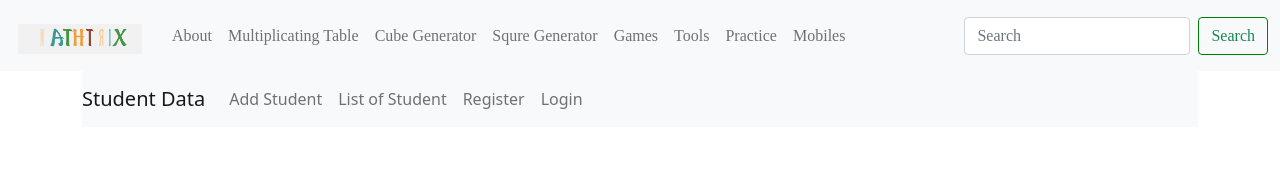
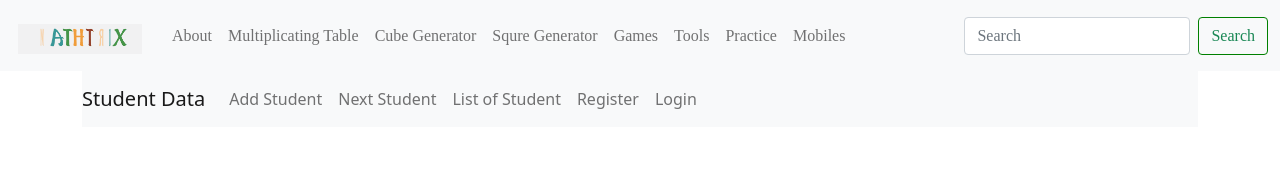
Before and after one commit to guru-1212/project, an Angular app: page /CRUD_studentData in a window 1280 px wide. Shown: the top 169 px of the page. Built offline with nearby package versions, Linux system fonts and the light colour scheme.

Commit message:
ui-changes-for student data

```diff
--- a/package.json
+++ b/package.json
@@ -19,6 +19,7 @@
     "@angular/platform-browser-dynamic": "^16.1.0",
     "@angular/router": "^16.1.0",
     "jquery": "^3.7.0",
+    "json-server": "^0.17.3",
     "rxjs": "~7.8.0",
     "tslib": "^2.3.0",
     "zone.js": "~0.13.0"
--- a/src/app/app.module.ts
+++ b/src/app/app.module.ts
@@ -43,6 +43,7 @@ import { RegisterStudentComponent } from './practice/student-data/register-stude
 import { APIPracticeComponent } from './api-practice/api-practice.component';
 import { FooterComponent } from './footer/footer.component';
 import { ForLoopPracticeComponent } from './practice/for-loop-practice/for-loop-practice.component';
+import { NextStudentComponent } from './practice/student-data/add-student/next-student/next-student.component';
 // import { APIServiceComponent } from './api-practice/api-service/api-service.component';
 
 
@@ -84,6 +85,7 @@ import { ForLoopPracticeComponent } from './practice/for-loop-practice/for-loop-
     APIPracticeComponent,
     FooterComponent,
     ForLoopPracticeComponent,
+    NextStudentComponent,
     // APIServiceComponent,
     // FetchingDataComponent,
 
--- a/src/app/practice/student-data/add-student/add-student.component.html
+++ b/src/app/practice/student-data/add-student/add-student.component.html
@@ -1 +1,2 @@
 <p>add-student works!</p>
+<router-outlet></router-outlet>
--- /dev/null
+++ b/src/app/practice/student-data/add-student/next-student/next-student.component.html
@@ -0,0 +1 @@
+<p>next-student works!</p>
--- a/src/app/practice/student-data/student-data.component.html
+++ b/src/app/practice/student-data/student-data.component.html
@@ -9,6 +9,9 @@
       <ul class="navbar-nav">
         <li class="nav-item">
           <a class="nav-link" routerLink="/CRUD_studentData/addstudent">Add Student</a>
+        </li>
+        <li class="nav-item">
+          <a class="nav-link" routerLink="/CRUD_studentData/addstudent/next_student">Next Student</a>
         </li>
         <li class="nav-item">
           <a class="nav-link" routerLink="/CRUD_studentData/liststudent">List of Student</a>
@@ -23,6 +26,7 @@
     </div>
   </nav>
   <div class="container">
-    <!-- <router-outlet name="secondary"></router-outlet> -->
+    <router-outlet ></router-outlet>
+    <!-- <router-outlet ></router-outlet> -->
   </div>
 </div>
```
Also changed, not shown: src/app/app-routing.module.ts (+7 -4 lines), src/app/practice/student-data/add-student/next-student/next-student.component.ts (added, +10 -0 lines), src/app/practice/student-data/add-student/next-student/next-student.component.scss (added), 2 other files (tests, documents, lock files or other folders).
